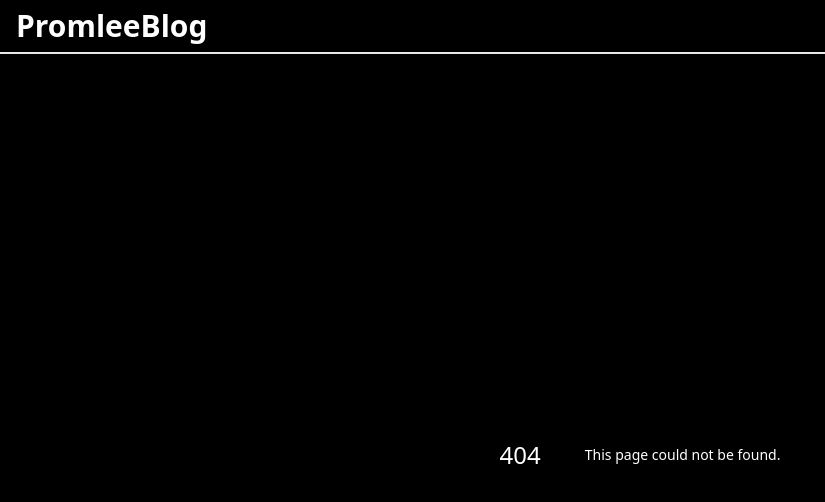
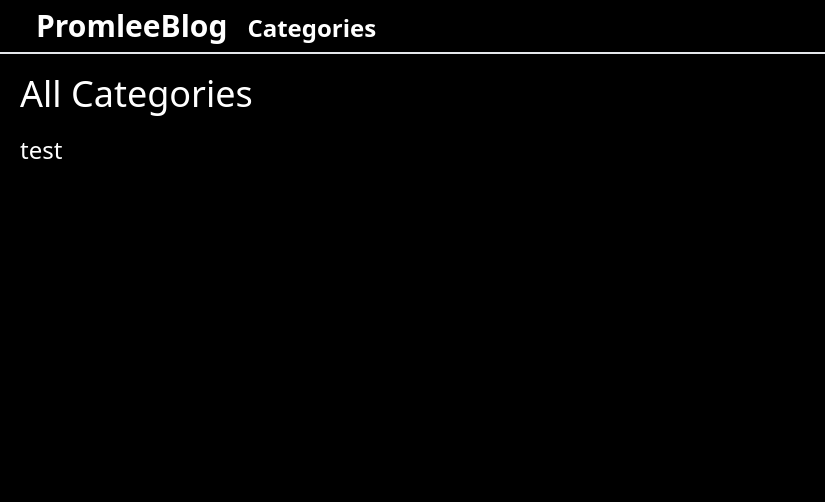
Before and after one commit to PROMLEE/Promleeblog.com, a Next.js app: page /blog in a window 1280 px wide. Before the commit this address had no page. Shown: the top 502 px of the page, without its empty margins (0-825 px from the left). Built offline with nearby package versions, Linux system fonts and the light colour scheme.

Commit message:
[Feat] set text styles

```diff
--- a/src/app/blog/[category]/page.tsx
+++ b/src/app/blog/[category]/page.tsx
@@ -5,6 +5,7 @@ type Props = {
     category: string;
   };
 };
+
 function TitleList(category: string) {
   const fs = require("fs");
   const path = `${process.cwd()}/src/posts/${category}`;
@@ -15,10 +16,15 @@ const Category = async ({ params }: Props) => {
   // const post = await getPostDetail(params.category, params.id);
   return (
     <div>
-      <div className={"text-5xl"}>{params.category}</div>
+      <div className={"m-5 text-5xl"}>{params.category}</div>
       {TitleList(params.category).map((title: string, idx: any) => (
         <div key={idx}>
-          <Link href={`/blog/${params.category}/${title}`}>{title}</Link>
+          <Link
+            href={`/blog/${params.category}/${title}`}
+            className={"m-5 text-2xl hover:text-amber-700"}
+          >
+            {title}
+          </Link>
         </div>
       ))}
     </div>
--- /dev/null
+++ b/src/app/blog/page.tsx
@@ -0,0 +1,25 @@
+import Link from "next/link";
+
+function CategoryList() {
+  const fs = require("fs");
+  const path = `${process.cwd()}/src/posts`;
+  return fs.readdirSync(path);
+}
+
+export default async function Home() {
+  return (
+    <div>
+      <h1 className={"text-4xl m-5"}>All Categories</h1>
+      {CategoryList().map((category: string, idx: number) => (
+        <div key={idx}>
+          <Link
+            href={`/blog/${category}`}
+            className={"m-5 text-2xl hover:text-amber-700"}
+          >
+            {category}
+          </Link>
+        </div>
+      ))}
+    </div>
+  );
+}
--- a/src/app/layout.tsx
+++ b/src/app/layout.tsx
@@ -19,8 +19,13 @@ export default function RootLayout({
   return (
     <html>
       <body className={"bg-black text-white"}>
-        <div className={"btn"}>
-          <Link href="/">PromleeBlog</Link>
+        <div className={"topbar"}>
+          <Link href={"/"} className={"m-5 hover:text-amber-700"}>
+            PromleeBlog
+          </Link>
+          <Link href={"/blog"} className={"text-2xl hover:text-amber-700"}>
+            Categories
+          </Link>
         </div>
         {children}
       </body>
--- a/src/app/page.tsx
+++ b/src/app/page.tsx
@@ -1,35 +1,7 @@
-import Link from "next/link";
-
-async function getData() {
-  const res = await fetch(`${process.env.API_URL}/api`, {
-    cache: "no-store",
-  });
-  if (!res.ok) {
-    // This will activate the closest `error.js` Error Boundary
-    throw new Error("Failed to fetch data");
-  }
-  return res.json();
-}
-
-function CategoryList() {
-  const fs = require("fs");
-  const path = `${process.cwd()}/src/posts`;
-  return fs.readdirSync(path);
-}
-
 export default async function Home() {
-  const { result } = await getData();
   return (
     <div>
-      Hello, Next js
-      {CategoryList().map((category: string, idx: any) => (
-        <div key={idx}>
-          <Link href={`/blog/${category}`}>{category}</Link>
-        </div>
-      ))}
-      <br />
-      {result.mockUser.user_email}
-      <br />
+      <div className={"m-5 text-3xl"}>Hello, I am Promlee</div>
     </div>
   );
 }
--- a/src/components/example.ts
+++ b/src/components/example.ts
@@ -0,0 +1,10 @@
+async function getData() {
+  const res = await fetch(`${process.env.API_URL}/api`, {
+    cache: "no-store",
+  });
+  if (!res.ok) {
+    // This will activate the closest `error.js` Error Boundary
+    throw new Error("Failed to fetch data");
+  }
+  return res.json();
+}
--- a/src/config/globals.css
+++ b/src/config/globals.css
@@ -3,7 +3,7 @@
 @tailwind utilities;
 
 @layer components {
-  .btn {
+  .topbar {
     @apply font-bold text-3xl py-2 px-4 border-b-2;
   }
 }
```
